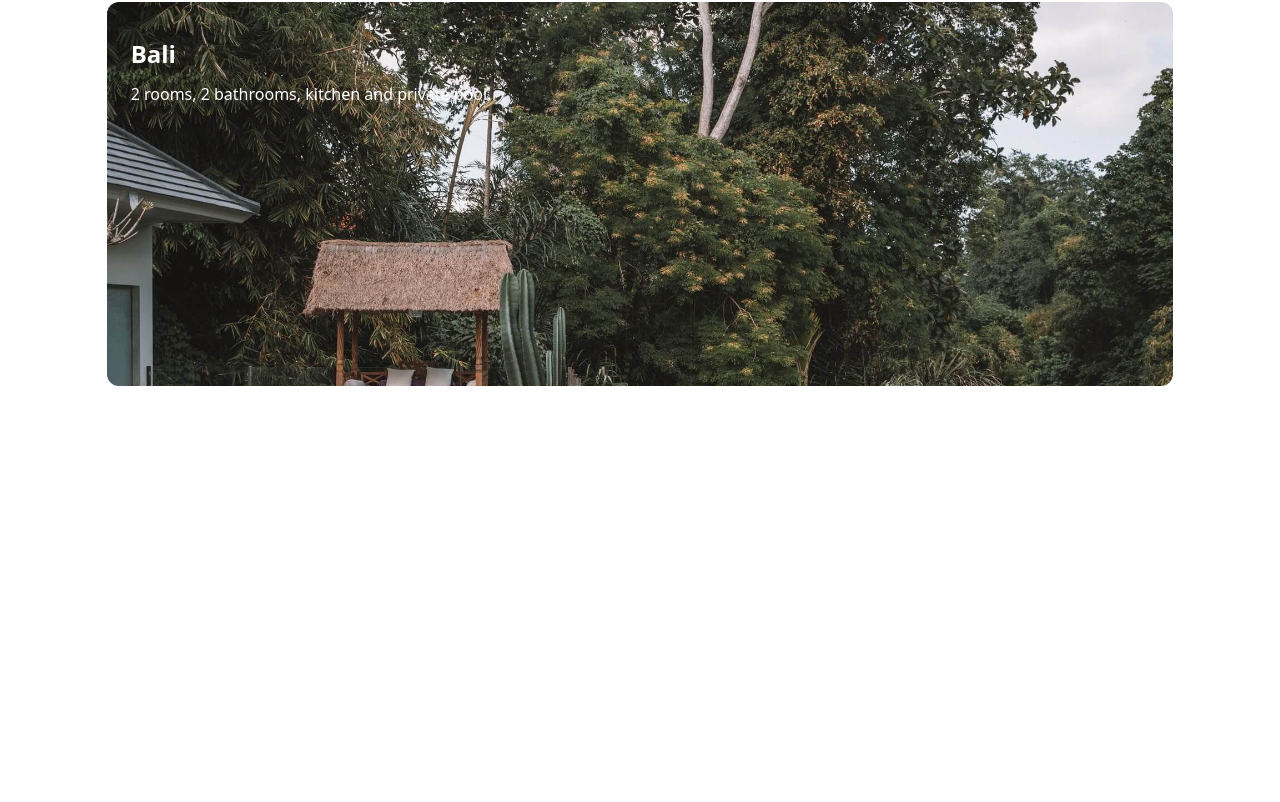
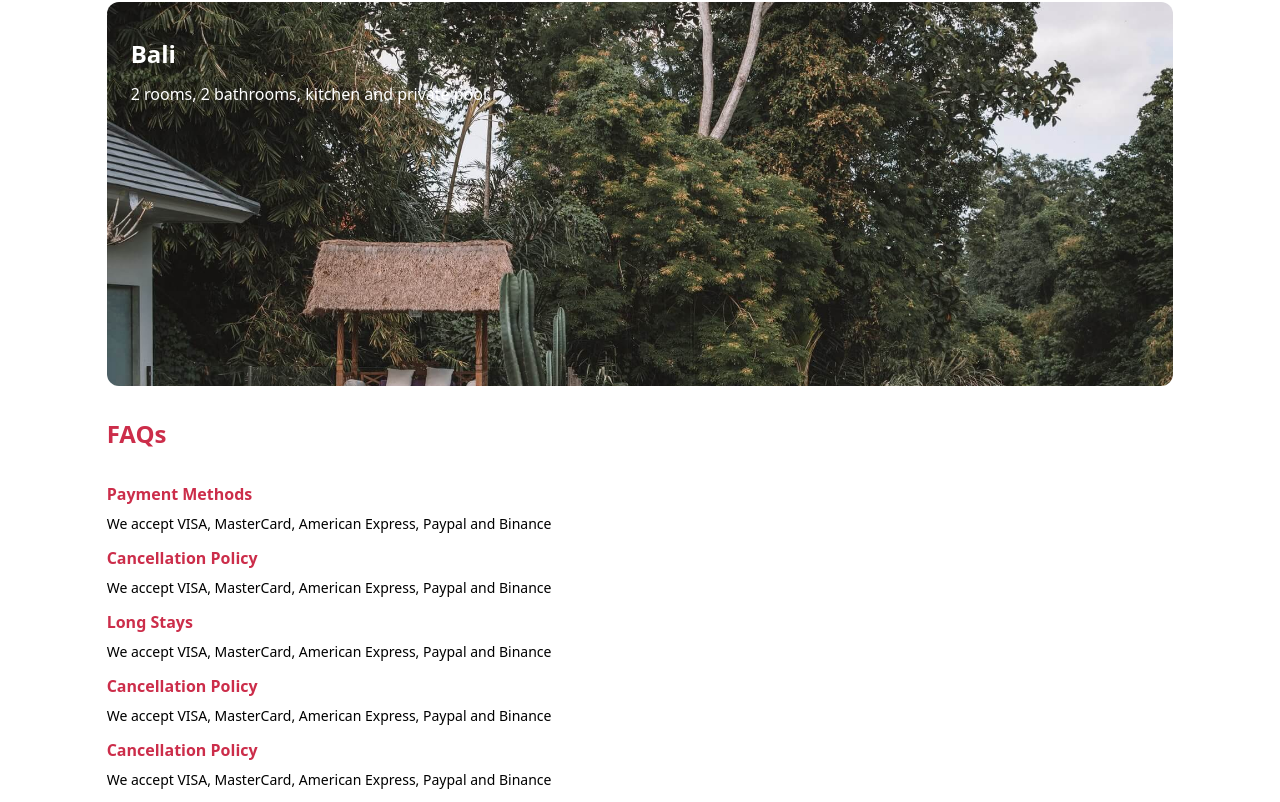
Before and after one commit to itsAmauriDev/PlatziTravel, a website: page public/index.html in a window 1280 px wide. Shown: the part 3601-4403 px from the top of the page. Before the commit the page ends 3987 px from the top, so only its background shows below. Drawn offline with Linux system fonts and the light colour scheme.

Commit message:
Add FAQs section

```diff
--- a/public/index.html
+++ b/public/index.html
@@ -125,6 +125,39 @@
           </div>
         </div>
       </section>
+      <section class="w-10/12 mx-auto" id="faqs">
+        <h2 class="text-2xl font-bold text-primary my-8">FAQs</h2>
+        <div class="mb-3">
+          <p class="font-semibold mb-2 text-primary">Payment Methods</p>
+          <p class="text-sm">
+            We accept VISA, MasterCard, American Express, Paypal and Binance
+          </p>
+        </div>
+        <div class="mb-3">
+          <p class="font-semibold mb-2 text-primary">Cancellation Policy</p>
+          <p class="text-sm">
+            We accept VISA, MasterCard, American Express, Paypal and Binance
+          </p>
+        </div>
+        <div class="mb-3">
+          <p class="font-semibold mb-2 text-primary">Long Stays</p>
+          <p class="text-sm">
+            We accept VISA, MasterCard, American Express, Paypal and Binance
+          </p>
+        </div>
+        <div class="mb-3">
+          <p class="font-semibold mb-2 text-primary">Cancellation Policy</p>
+          <p class="text-sm">
+            We accept VISA, MasterCard, American Express, Paypal and Binance
+          </p>
+        </div>
+        <div class="mb-3">
+          <p class="font-semibold mb-2 text-primary">Cancellation Policy</p>
+          <p class="text-sm">
+            We accept VISA, MasterCard, American Express, Paypal and Binance
+          </p>
+        </div>
+      </section>
     </main>
   </body>
 </html>
```
